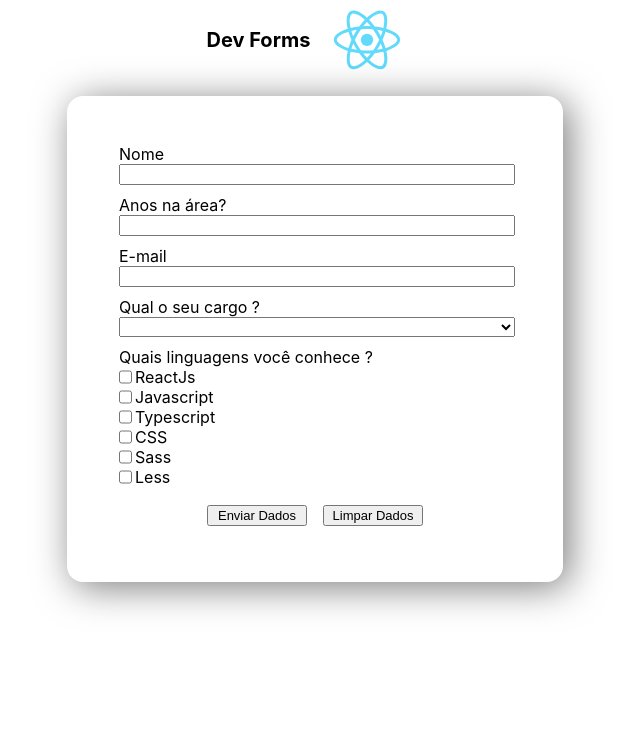
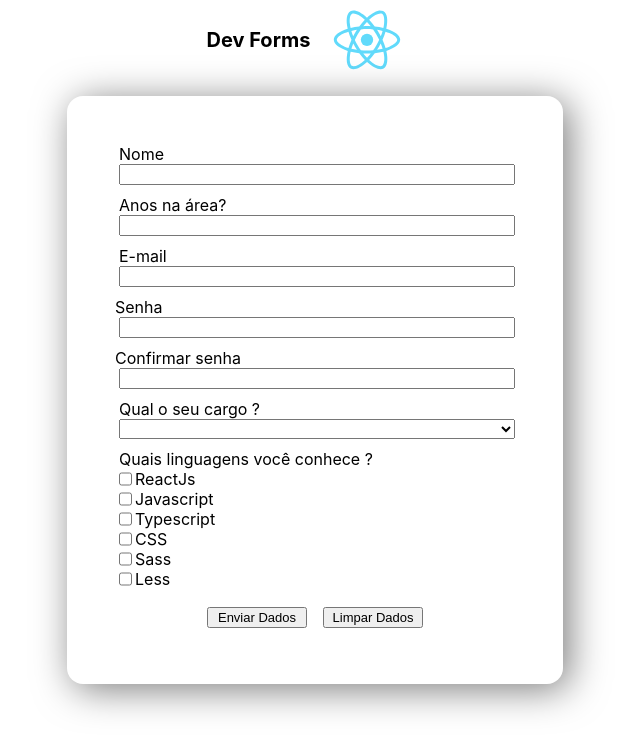
Before and after one commit to pierresouza/hookformTS, a React (Create React App) app: page / in a window 1280 px wide. Shown: the top 752 px of the page, without its empty margins (325-965 px from the left). Built offline with nearby package versions, Linux system fonts and the light colour scheme.

Commit message:
chore:  add inputs password and apply validation

```diff
--- a/src/App.tsx
+++ b/src/App.tsx
@@ -11,6 +11,8 @@ interface IFormInputs {
   email: string;
   select: string;
   myRadio: [];
+  password: string;
+  Confirmpassword: string;
 }
 
 const schema = yup
@@ -20,6 +22,11 @@ const schema = yup
     email: yup.string().email("Digite um e-mail válido").required("O e-mail é obigatório !"),
     select: yup.string().required("selecione uma opção !"),
     myRadio: yup.array().min(1, "Selecione ao menos uma opção").nullable().required("Selecione ao menos uma opção"),
+    password: yup.string().min(8, "A senha deve ter no mínimo 8 digitos!").required("A senha é obrigatória"),
+    Confirmpassword: yup
+      .string()
+      .required("Confirmar a senha é obrigatório")
+      .oneOf([yup.ref("password")], "As senhas devem ser iguais"),
   })
   .required();
 
@@ -75,6 +82,16 @@ export function App() {
               <input type="text" {...register("email")} />
               <span className="errors">{errors.email?.message}</span>
             </label>
+            <label className="person-info">
+              Senha
+              <input type="password" {...register("password")} />
+              <span className="errors">{errors.password?.message}</span>
+            </label>
+            <label className="person-info">
+              Confirmar senha
+              <input type="password" {...register("Confirmpassword")} />
+              <span className="errors">{errors.Confirmpassword?.message}</span>
+            </label>
             <div className="office">
               <p className="person-info">Qual o seu cargo ?</p>
               <select {...register("select")}>
```
